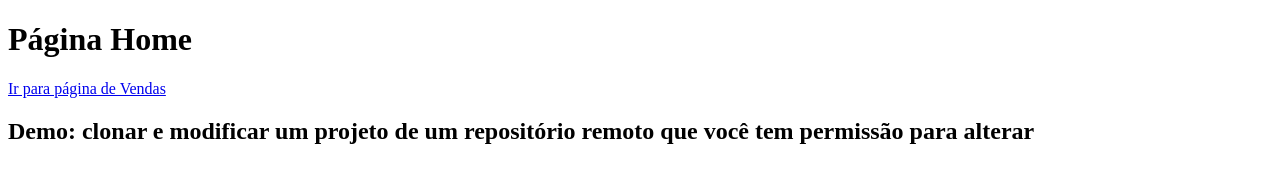
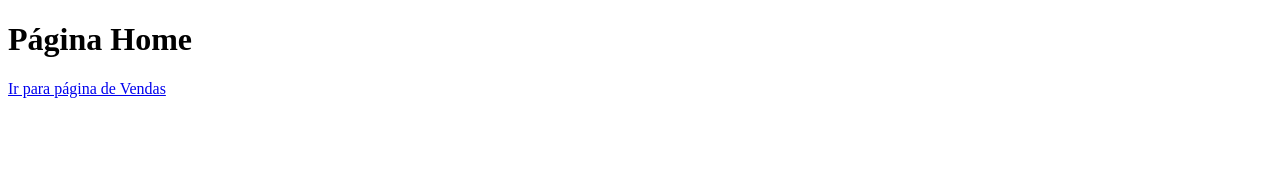
Before and after one commit to claudiobelempb/aulagithub, a plain HTML site: page index.html in a window 1280 px wide. Drawn offline with Linux system fonts and the light colour scheme.

```diff
--- a/index.html
+++ b/index.html
@@ -10,8 +10,7 @@
 <body>
   <h1>Página Home</h1>
   <a href="./vendas.html">Ir para página de Vendas</a>
-  <h2>Demo: clonar e modificar um projeto de um repositório
-    remoto que você tem permissão para alterar</h2>
+
 </body>
 
 </html>
```
